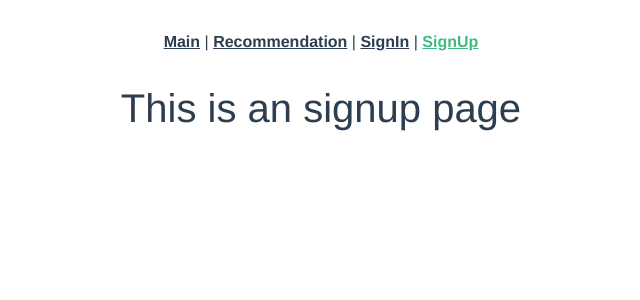
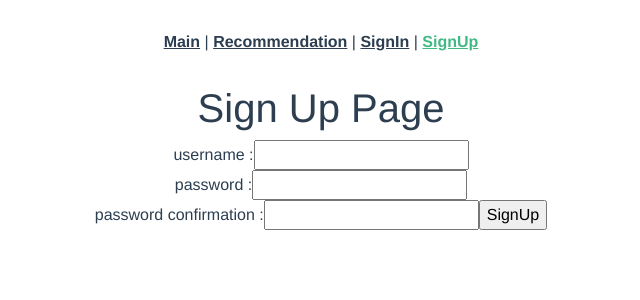
Before and after one commit to ji-hyon/MovieWeb, a Vue app in the folder final_pjt_front/: page /signup in a window 1280 px wide. Shown: the top 300 px of the page, without its empty margins (319-959 px from the left). Built offline with nearby package versions, Linux system fonts and the light colour scheme.

Commit message:
sign up request

```diff
--- a/final_pjt_front/src/App.vue
+++ b/final_pjt_front/src/App.vue
@@ -1,10 +1,10 @@
 <template>
   <div id="app">
     <nav>
-      <router-link v-bind:to="{name: 'main'}">Main</router-link> |
-      <router-link v-bind:to="{name: 'recommendation'}">Recommendation</router-link> |
-      <router-link v-bind:to="{name: 'signin'}">SignIn</router-link> |
-      <router-link v-bind:to="{name: 'signup'}">SignUp</router-link>
+      <router-link v-bind:to="{name: 'MainView'}">Main</router-link> |
+      <router-link v-bind:to="{name: 'RecommendationView'}">Recommendation</router-link> |
+      <router-link v-bind:to="{name: 'SignInView'}">SignIn</router-link> |
+      <router-link v-bind:to="{name: 'SignUpView'}">SignUp</router-link>
     </nav>
     <router-view/>
   </div>
--- a/final_pjt_front/src/router/index.js
+++ b/final_pjt_front/src/router/index.js
@@ -1,31 +1,31 @@
 import Vue from 'vue'
 import VueRouter from 'vue-router'
-import MainView from '../views/MainView.vue'
-import RecommendationView from '../views/RecommendationView.vue'
-import SignInView from '../views/SignInView.vue'
-import SignUpView from '../views/SignUpView.vue'
+import MainView from '@/views/MainView.vue'
+import RecommendationView from '@/views/RecommendationView.vue'
+import SignUpView from '@/views/SignUpView.vue'
+import SignInView from '@/views/SignInView.vue'
 
 Vue.use(VueRouter)
 
 const routes = [
   {
     path: '/',
-    name: 'main',
+    name: 'MainView',
     component: MainView
   },
   {
     path: '/recommendation',
-    name: 'recommendation',
+    name: 'RecommendationView',
     component: RecommendationView
   },
   {
     path: '/signin',
-    name: 'signin',
+    name: 'SignInView',
     component: SignInView
   },
   {
     path: '/signup',
-    name: 'signup',
+    name: 'SignUpView',
     component: SignUpView
   },
   // {
--- a/final_pjt_front/src/store/index.js
+++ b/final_pjt_front/src/store/index.js
@@ -13,14 +13,18 @@ export default new Vuex.Store({
     createPersistedState()
   ],
   state: {
-    movies: []
+    movies: [],
+    token: null,
   },
   getters: {
   },
   mutations: {
     GET_MOVIES(state, movies) {
       state.movies = movies
-    }
+    },
+    SIGN_UP(state, token) {
+      state.token = token
+    },
   },
   actions: {
     getMovies(context) {
@@ -35,7 +39,28 @@ export default new Vuex.Store({
       .catch(err =>
         console.log(err)
       )
-    }
+    },
+    signUp(context, payload) {
+      const username = payload.username
+      const password1 = payload.password1
+      const password2 = payload.password2
+
+      axios({
+        method: 'post',
+        url: `${API_URL}/accounts/signup/`,
+        data: {
+          username, password1, password2
+        }
+      })
+        .then((res) => {
+          // console.log(res)
+          context.commit('SIGN_UP', res.data.key)
+          // context.commit('SAVE_TOKEN', res.data.key)
+        })
+        .catch((err) => {
+        console.log(err)
+      })
+    },
   },
   modules: {
   }
--- a/final_pjt_front/src/views/SignUpView.vue
+++ b/final_pjt_front/src/views/SignUpView.vue
@@ -1,5 +1,44 @@
 <template>
-  <div class="signup">
-    <h1>This is an signup page</h1>
+  <div>
+    <h1>Sign Up Page</h1>
+    <form @submit.prevent="signUp">
+      <label for="username">username : </label>
+      <input type="text" id="username" v-model="username"><br>
+
+      <label for="password1"> password : </label>
+      <input type="password" id="password1" v-model="password1"><br>
+
+      <label for="password2"> password confirmation : </label>
+      <input type="password" id="password2" v-model="password2">
+
+      <input type="submit" value="SignUp">
+    </form>
   </div>
 </template>
+
+<script>
+export default {
+  name: 'SignUpView',
+  data() {
+    return {
+      username: null,
+      password1: null,
+      password2: null,
+    }
+  },
+  methods: {
+    signUp() {
+      // console.log('signup')
+      const username = this.username
+      const password1 = this.password1
+      const password2 = this.password2
+
+      const payload = {
+        username, password1, password2
+      }
+
+      this.$store.dispatch('signUp', payload)
+    }
+  }
+}
+</script>
```
